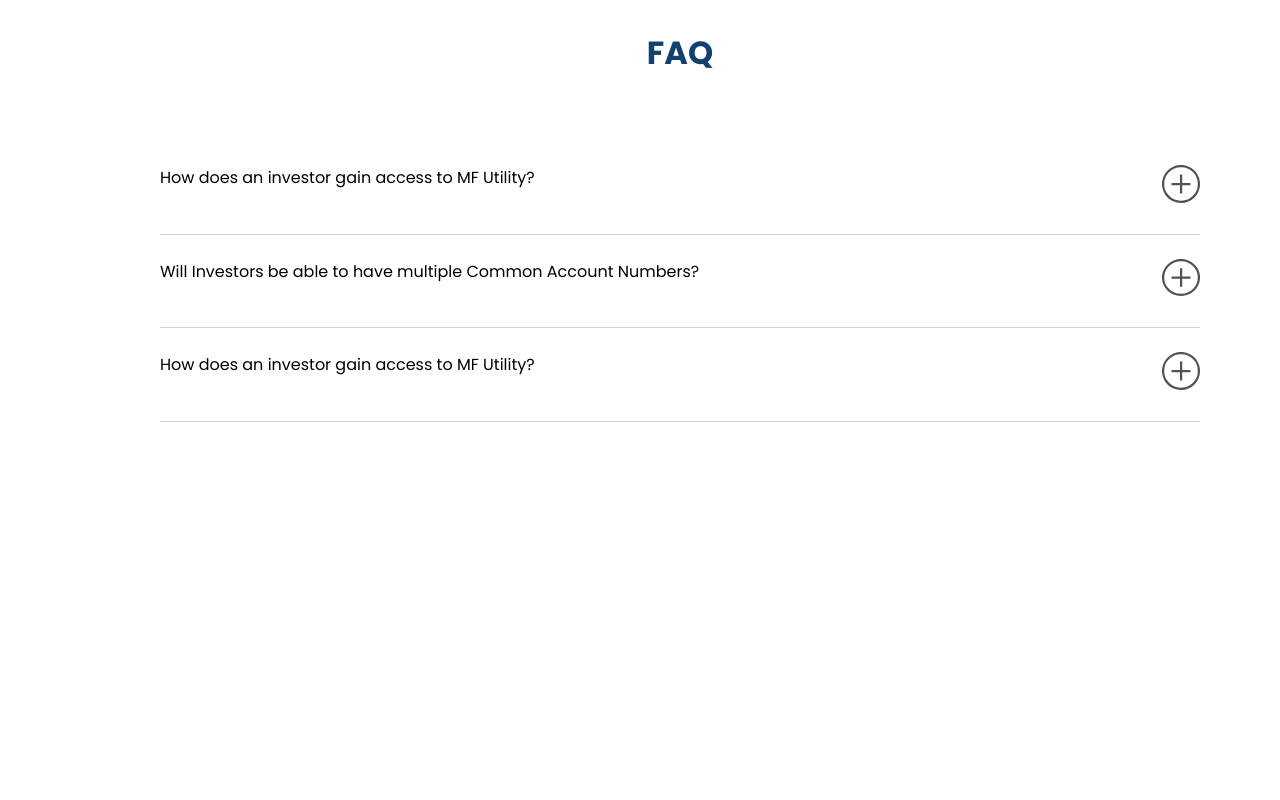
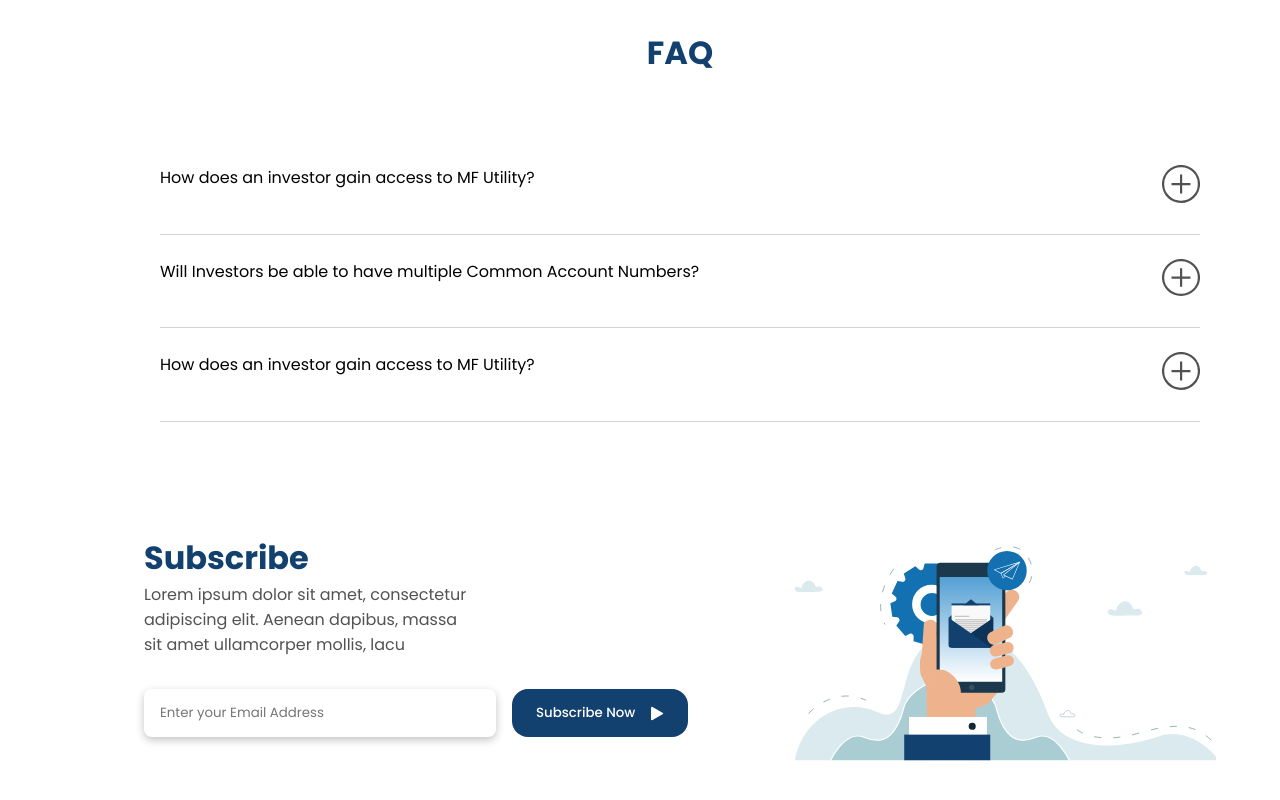
Before and after one commit to MohdWaqi/frontend, a React (Vite) app: page / in a window 1280 px wide. Shown: the part 1856-2656 px from the top of the page. Before the commit the page ends 2534 px from the top, so only its background shows below. Built offline with nearby package versions, Linux system fonts and the light colour scheme.

Commit message:
subscribe section complete

```diff
--- a/src/App.jsx
+++ b/src/App.jsx
@@ -6,6 +6,8 @@
 import SingleTestimonial from "./Components/SingleTestimonial";
 import expand from "./assets/expand.svg"
 import collapse from "./assets/collapse.svg"
+import triangle from "./assets/polygon.svg"
+import mobile from "./assets/mobile.svg"
 
 import {
   Accordion,
@@ -114,8 +116,17 @@
             </AccordionItem>
         </Accordion>
       </section>
-      <section>
+      <section id="subscribe">
+        <div>
+          <h1>Subscribe</h1>
+          <p>Lorem ipsum dolor sit amet, consectetur adipiscing elit. Aenean dapibus, massa sit amet ullamcorper mollis, lacu</p>
+          <div>
 
+          <input placeholder="Enter your Email Address"/>
+          <button className="btn">Subscribe Now <img src={triangle} /></button>
+          </div>
+        </div>
+        <img src={mobile}/>
       </section>
     </div>
   );
--- a/src/index.css
+++ b/src/index.css
@@ -133,7 +133,8 @@
   padding:2rem
 }
 #faq{
-  margin: 5rem
+  margin: 5rem;
+  margin-bottom:0
 }
 #faq > h1{
   text-align:center;
@@ -150,3 +151,33 @@
   padding-right:30rem;
   border-bottom: 1px solid lightgray;
 }
+#subscribe >:first-child > div{
+display: flex;
+margin:2rem 0
+}
+#subscribe input{
+  width:20rem;
+  padding: 0.5rem 1rem;
+  border-radius: 0.5rem;
+  border: none;
+  box-shadow: rgba(0, 0, 0, 0.24) 0px 3px 8px;
+  margin-right:1rem;
+  height: 2rem
+}
+#subscribe input:focus{
+  outline:none
+}
+
+#subscribe{
+  display: flex;
+  margin:0 4rem
+}
+#subscribe> img{
+  width:40%
+}
+#subscribe p{
+  padding-right:20rem
+}
+#subscribe .btn{
+ height:3rem
+}
```
Also changed, not shown: src/assets/mobile.svg (renamed from src/assets/Mask Group 72.svg).
